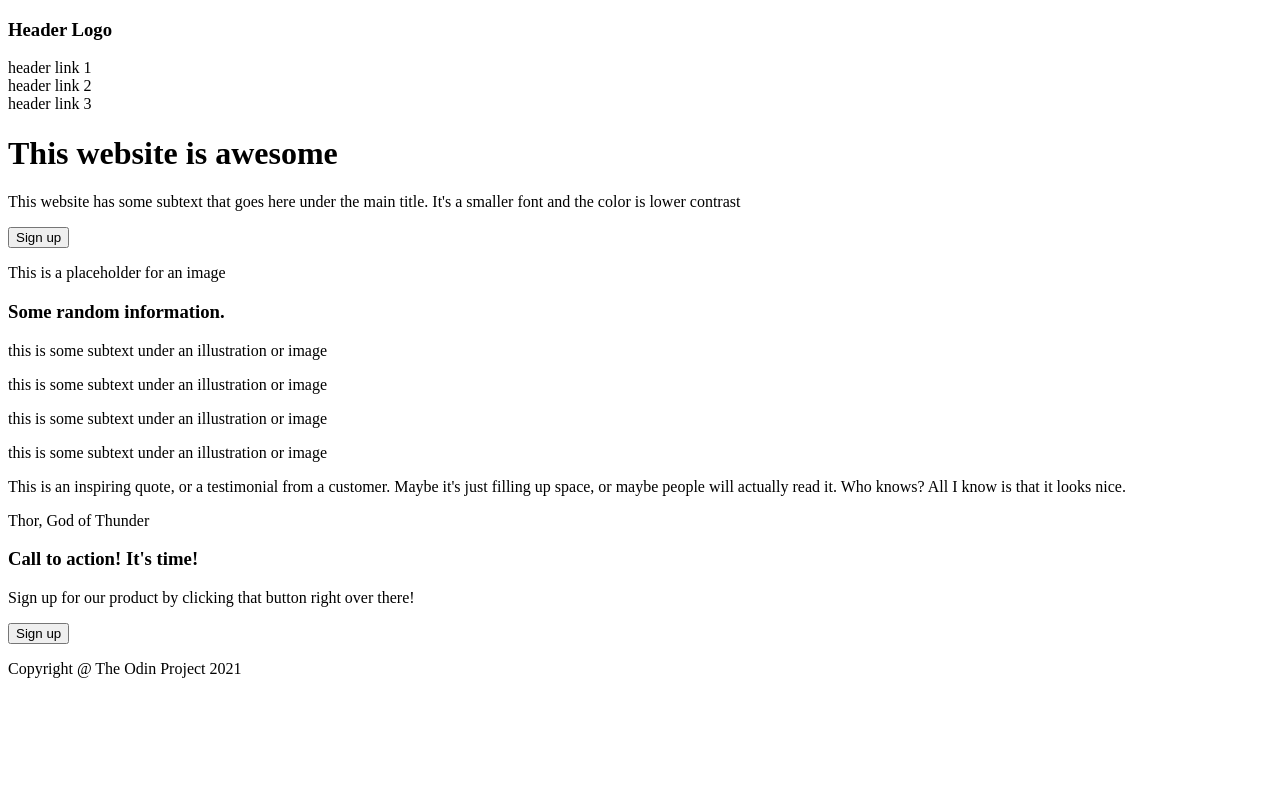
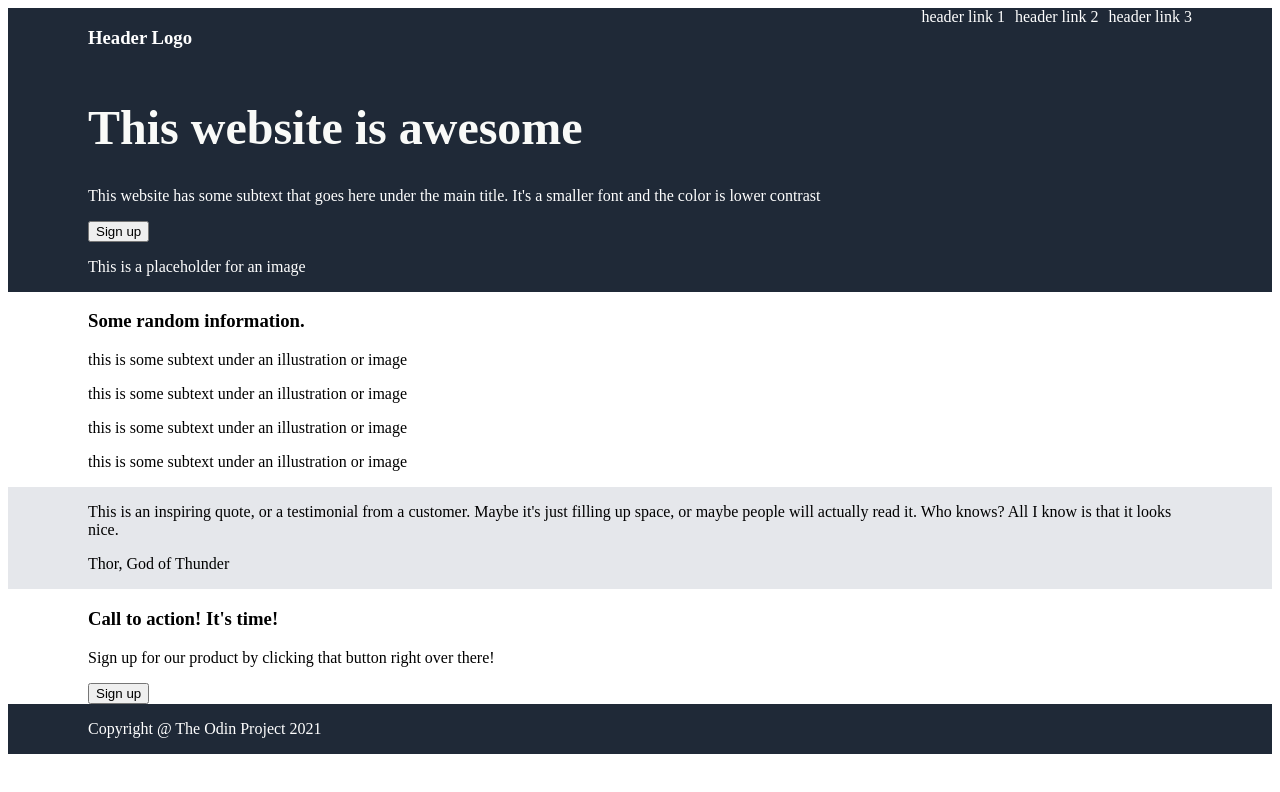
Before and after one commit to ethancampbell997/odin-landing-page, a plain HTML site: page index.html in a window 1280 px wide. Drawn offline with Linux system fonts and the light colour scheme.

Commit message:
Add style- padding, background, some flexbox

```diff
--- a/index.html
+++ b/index.html
@@ -4,6 +4,7 @@
     <meta charset="UTF-8" lang="en">
     <meta name="viewport" content="width=device-width, initial-scale=1.0">
     <title>Landing Page</title>
+    <link rel="stylesheet" href="./style.css">
 </head>
 <body>
     <div class="header">
--- /dev/null
+++ b/style.css
@@ -0,0 +1,31 @@
+/*basic structure*/
+.header, .one, .two, .three, .four, .footer {
+    padding-left: 80px;
+    padding-right: 80px;
+}
+body {
+    display: flex;
+    flex-direction: column;
+}
+/*background colors*/
+.header, .one, .footer{
+    background-color: #1f2937;
+    color: white;
+}
+.three {
+    background-color: #e5e7eb;
+}
+/*header stuff*/
+.header {
+    display: flex;
+    justify-content: space-between;
+}
+.links {
+    display: flex;
+    gap: 10px;
+}
+h1 {
+    font-size: 48px;
+    font-weight: 800;
+    color: #f9faf8;
+}
```
